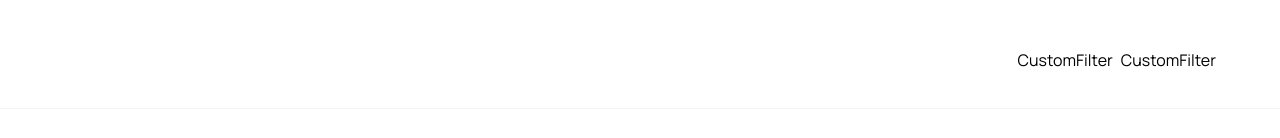
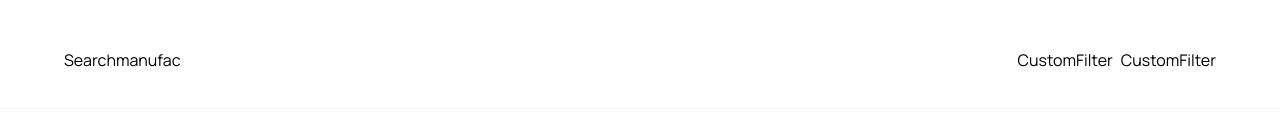
Before and after one commit to Saber1Y/Cars-Hub, a Next.js app: page / in a window 1280 px wide. Shown: the part 920-1058 px from the top of the page. Built offline with nearby package versions, Linux system fonts and the light colour scheme.

Commit message:
CREATE: HEADLESS-UI

```diff
--- a/components/SearchManufac.jsx
+++ b/components/SearchManufac.jsx
@@ -1,9 +1,10 @@
 import React from 'react'
+import { searchManuFacturerProps } from '../type'
 
-const SearchManufac = () => {
+const SearchManufac = ({ manufacturer, setManufacturer }) => {
   return (
     <div>
-
+      Searchmanufac
     </div>
   )
 }
--- a/components/Searchbar.jsx
+++ b/components/Searchbar.jsx
@@ -1,14 +1,17 @@
 "use client"
-import React from 'react'
+import React, { useState } from 'react'
+import { SearchManufac } from '..'
 
 const Searchbar = () => {
+
+  const [manufacturer, setManufacturer] = useState()
 
   const handleSearch = () => {}
 
   return (
     <form className='searchbar' onSubmit={handleSearch}>
       <div className='searchbar__item'>
-
+        <SearchManufac manufacturer={manufacturer} setManufacturer={setManufacturer} />
       </div>
     </form>
   )
--- a/index.js
+++ b/index.js
@@ -4,6 +4,8 @@ import Navbar from "./components/Navbar";
 import Footer from "./components/Footer";
 import Searchbar from "./components/Searchbar";
 import CustomFilter from "./components/CustomFilter";
+import SearchManufac from "./components/SearchManufac";
+
 
 export {
     Hero,
@@ -11,5 +13,6 @@ export {
     Navbar,
     Footer,
     Searchbar,
-    CustomFilter
+    CustomFilter,
+    SearchManufac
 }
--- a/type.js
+++ b/type.js
@@ -10,5 +10,13 @@ const customButtonProps = {
     },
   };
 
+  const searchManuFacturerProps = {
+    manufacturer: '',
+    setManuFacturer: function(manufacturer) {
+      console.log('Selected manufacturer:', manufacturer);
 
-  export default customButtonProps;
+    },
+  };
+
+
+  export { customButtonProps, searchManuFacturerProps}
```
Also changed, not shown: package.json (+6 -5 lines), components/HandleSearch.jsx (deleted), 1 other file (tests, documents, lock files or other folders).
